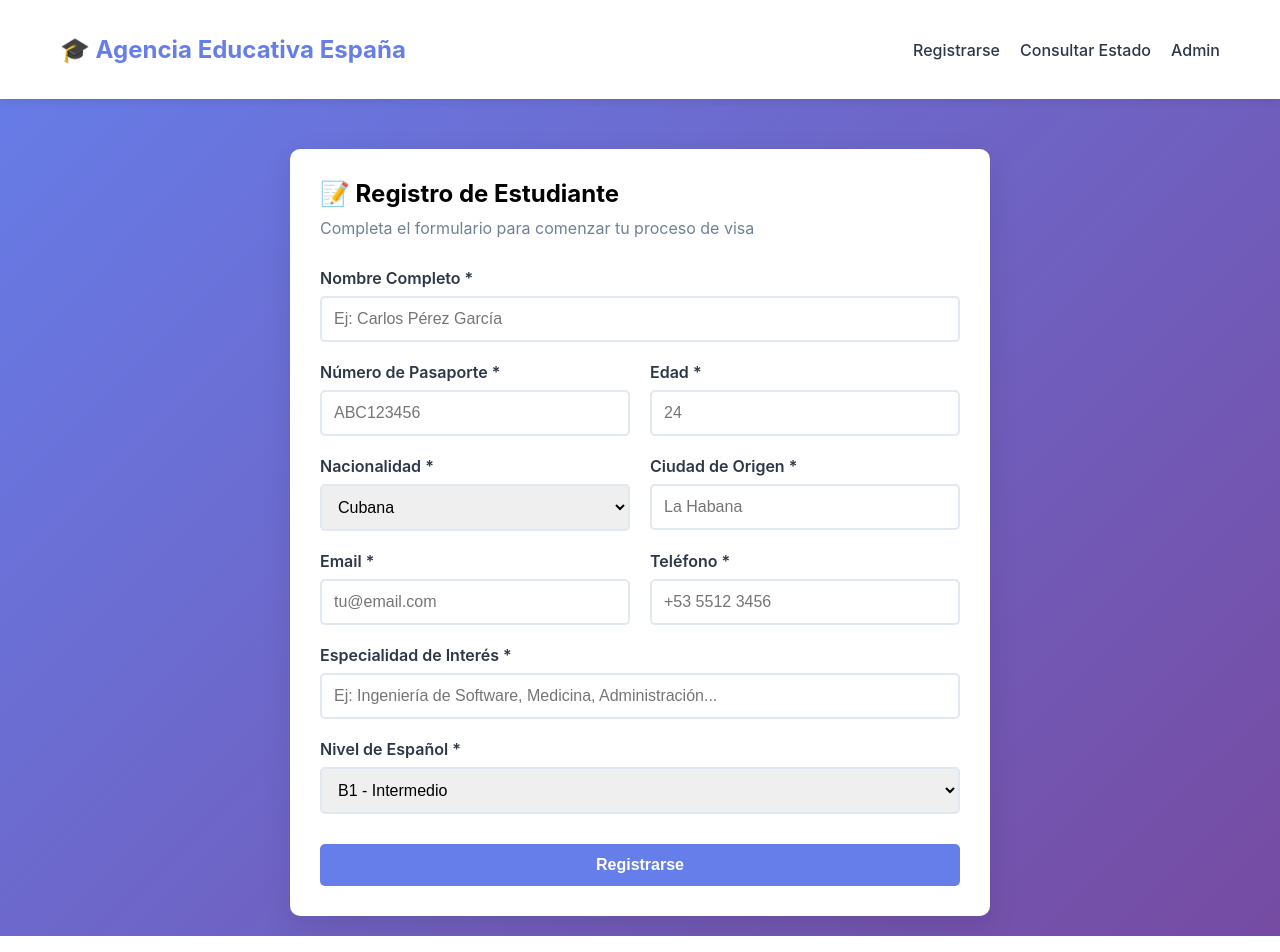
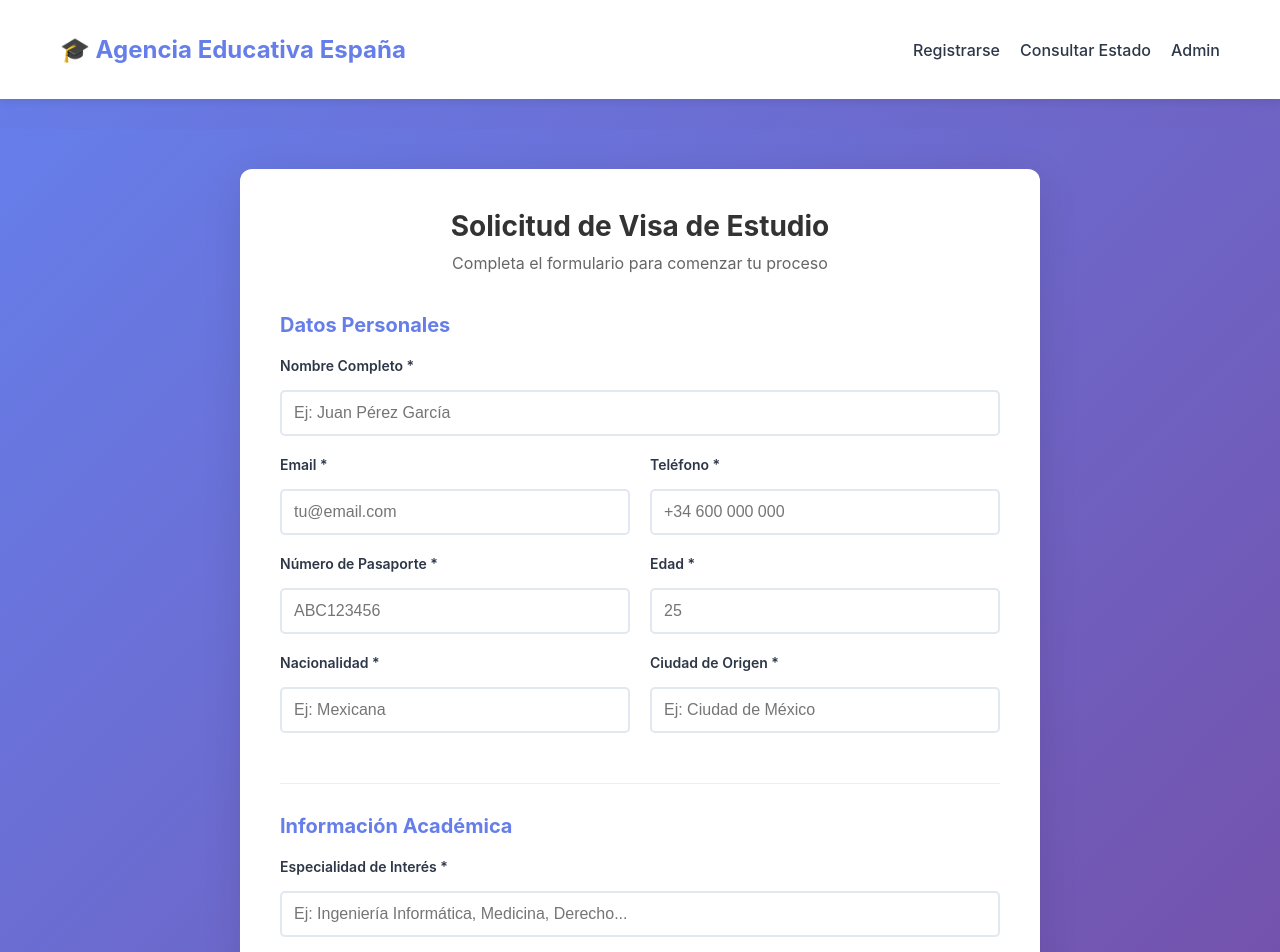
Before and after one commit to u3969595173-spec/bot-visas-web-Marca-como-Private, a React (Vite) app in the folder frontend/: page /registro in a window 1280 px wide. Shown: the top 952 px of the page. Built offline with nearby package versions, Linux system fonts and the light colour scheme.

Commit message:
Add student registration form with backend endpoint

```diff
--- /dev/null
+++ b/frontend/src/components/RegistroEstudiante.css
@@ -0,0 +1,244 @@
+.registro-container {
+  min-height: 100vh;
+  background: linear-gradient(135deg, #667eea 0%, #764ba2 100%);
+  padding: 40px 20px;
+  display: flex;
+  justify-content: center;
+  align-items: center;
+}
+
+.registro-card {
+  background: white;
+  border-radius: 12px;
+  box-shadow: 0 10px 40px rgba(0, 0, 0, 0.1);
+  max-width: 800px;
+  width: 100%;
+  padding: 40px;
+  animation: slideUp 0.4s ease-out;
+}
+
+@keyframes slideUp {
+  from {
+    opacity: 0;
+    transform: translateY(20px);
+  }
+  to {
+    opacity: 1;
+    transform: translateY(0);
+  }
+}
+
+.registro-header {
+  text-align: center;
+  margin-bottom: 40px;
+}
+
+.registro-header h1 {
+  color: #333;
+  font-size: 28px;
+  margin-bottom: 10px;
+}
+
+.registro-header p {
+  color: #666;
+  font-size: 16px;
+}
+
+.registro-form {
+  display: flex;
+  flex-direction: column;
+  gap: 30px;
+}
+
+.form-section {
+  border-bottom: 1px solid #eee;
+  padding-bottom: 30px;
+}
+
+.form-section:last-of-type {
+  border-bottom: none;
+}
+
+.form-section h3 {
+  color: #667eea;
+  font-size: 20px;
+  margin-bottom: 20px;
+}
+
+.form-group {
+  display: flex;
+  flex-direction: column;
+  gap: 8px;
+}
+
+.form-group label {
+  color: #333;
+  font-weight: 600;
+  font-size: 14px;
+}
+
+.form-group input,
+.form-group select {
+  padding: 12px 16px;
+  border: 2px solid #e0e0e0;
+  border-radius: 8px;
+  font-size: 15px;
+  transition: all 0.3s ease;
+}
+
+.form-group input:focus,
+.form-group select:focus {
+  outline: none;
+  border-color: #667eea;
+  box-shadow: 0 0 0 3px rgba(102, 126, 234, 0.1);
+}
+
+.form-row {
+  display: grid;
+  grid-template-columns: 1fr 1fr;
+  gap: 20px;
+}
+
+.error-message {
+  background: #fee;
+  border: 1px solid #fcc;
+  color: #c33;
+  padding: 12px 16px;
+  border-radius: 8px;
+  display: flex;
+  align-items: center;
+  gap: 10px;
+}
+
+.error-icon {
+  font-size: 20px;
+}
+
+.submit-button {
+  background: linear-gradient(135deg, #667eea 0%, #764ba2 100%);
+  color: white;
+  border: none;
+  padding: 16px 32px;
+  border-radius: 8px;
+  font-size: 16px;
+  font-weight: 600;
+  cursor: pointer;
+  transition: all 0.3s ease;
+  margin-top: 10px;
+}
+
+.submit-button:hover:not(:disabled) {
+  transform: translateY(-2px);
+  box-shadow: 0 8px 20px rgba(102, 126, 234, 0.3);
+}
+
+.submit-button:disabled {
+  opacity: 0.6;
+  cursor: not-allowed;
+}
+
+.form-footer {
+  text-align: center;
+  color: #666;
+  font-size: 14px;
+  margin-top: 10px;
+}
+
+.form-footer a {
+  color: #667eea;
+  text-decoration: none;
+  font-weight: 600;
+}
+
+.form-footer a:hover {
+  text-decoration: underline;
+}
+
+/* Success screen */
+.registro-success {
+  min-height: 100vh;
+  background: linear-gradient(135deg, #667eea 0%, #764ba2 100%);
+  display: flex;
+  justify-content: center;
+  align-items: center;
+  padding: 20px;
+}
+
+.success-card {
+  background: white;
+  border-radius: 12px;
+  padding: 60px 40px;
+  text-align: center;
+  max-width: 500px;
+  animation: scaleIn 0.5s ease-out;
+}
+
+@keyframes scaleIn {
+  from {
+    opacity: 0;
+    transform: scale(0.8);
+  }
+  to {
+    opacity: 1;
+    transform: scale(1);
+  }
+}
+
+.success-icon {
+  width: 80px;
+  height: 80px;
+  background: linear-gradient(135deg, #667eea 0%, #764ba2 100%);
+  color: white;
+  border-radius: 50%;
+  display: flex;
+  align-items: center;
+  justify-content: center;
+  font-size: 48px;
+  margin: 0 auto 30px;
+  animation: checkmark 0.6s ease-out 0.3s both;
+}
+
+@keyframes checkmark {
+  0% {
+    transform: scale(0) rotate(-45deg);
+  }
+  50% {
+    transform: scale(1.2) rotate(0deg);
+  }
+  100% {
+    transform: scale(1) rotate(0deg);
+  }
+}
+
+.success-card h2 {
+  color: #333;
+  font-size: 28px;
+  margin-bottom: 15px;
+}
+
+.success-card p {
+  color: #666;
+  font-size: 16px;
+  margin-bottom: 10px;
+}
+
+.redirect-text {
+  color: #667eea;
+  font-weight: 600;
+  margin-top: 20px;
+}
+
+/* Responsive */
+@media (max-width: 768px) {
+  .registro-card {
+    padding: 30px 20px;
+  }
+
+  .form-row {
+    grid-template-columns: 1fr;
+  }
+
+  .registro-header h1 {
+    font-size: 24px;
+  }
+}
--- a/frontend/src/components/RegistroEstudiante.jsx
+++ b/frontend/src/components/RegistroEstudiante.jsx
@@ -1,213 +1,98 @@
-import React, { useState } from 'react'
-import axios from 'axios'
+import React, { useState } from 'react';
+import axios from 'axios';
+import { useNavigate } from 'react-router-dom';
+import './RegistroEstudiante.css';
 
-function RegistroEstudiante({ onRegistro }) {
+const RegistroEstudiante = () => {
+  const navigate = useNavigate();
   const [formData, setFormData] = useState({
-    nombre_completo: '',
-    numero_pasaporte: '',
-    edad: '',
-    nacionalidad: 'Cubana',
-    ciudad_origen: '',
+    nombre: '',
     email: '',
     telefono: '',
-    especialidad_interes: '',
-    nivel_espanol: 'B1',
-  })
-
-  const [loading, setLoading] = useState(false)
-  const [error, setError] = useState('')
-  const [success, setSuccess] = useState(false)
-  const [estudianteId, setEstudianteId] = useState(null)
+    pasaporte: '',
+    edad: '',
+    nacionalidad: '',
+    ciudad_origen: '',
+    especialidad: '',
+    nivel_espanol: 'basico',
+    tipo_visa: 'estudiante'
+  });
+  const [loading, setLoading] = useState(false);
+  const [error, setError] = useState('');
+  const [success, setSuccess] = useState(false);
 
   const handleChange = (e) => {
-    setFormData({
-      ...formData,
-      [e.target.name]: e.target.value,
-    })
-  }
+    const { name, value } = e.target;
+    setFormData(prev => ({
+      ...prev,
+      [name]: value
+    }));
+  };
 
   const handleSubmit = async (e) => {
-    e.preventDefault()
-    setLoading(true)
-    setError('')
+    e.preventDefault();
+    setLoading(true);
+    setError('');
 
     try {
-      const response = await axios.post('/api/estudiantes', {
-        ...formData,
-        edad: parseInt(formData.edad),
-      })
+      const apiUrl = import.meta.env.VITE_API_URL || 'http://localhost:8000';
+      const response = await axios.post(`${apiUrl}/api/estudiantes`, formData);
 
-      setSuccess(true)
-      setEstudianteId(response.data.id)
-      setFormData({
-        nombre_completo: '',
-        numero_pasaporte: '',
-        edad: '',
-        nacionalidad: 'Cubana',
-        ciudad_origen: '',
-        email: '',
-        telefono: '',
-        especialidad_interes: '',
-        nivel_espanol: 'B1',
-      })
+      setSuccess(true);
+      setTimeout(() => {
+        navigate('/login-estudiante');
+      }, 2000);
     } catch (err) {
-      setError(
-        err.response?.data?.detail || 'Error al registrar. Intenta de nuevo.'
-      )
+      setError(err.response?.data?.detail || 'Error al registrar estudiante');
     } finally {
-      setLoading(false)
+      setLoading(false);
     }
-  }
+  };
 
   if (success) {
-    // Llamar callback si existe
-    if (onRegistro) {
-      onRegistro(estudianteId)
+    return (
+      <div className="registro-success">
+        <div className="success-card">
+          <div className="success-icon">✓</div>
+          <h2>¡Registro Exitoso!</h2>
+          <p>Tu solicitud ha sido recibida. Revisa tu email para instrucciones.</p>
+          <p className="redirect-text">Redirigiendo al login...</p>
+        </div>
+      </div>
+    );
   }
 
   return (
-      <div className="container">
-        <div className="card" style={{ maxWidth: '600px', margin: '0 auto' }}>
-          <div style={{ textAlign: 'center' }}>
-            <div style={{ fontSize: '64px', marginBottom: '20px' }}>✅</div>
-            <h2 style={{ color: '#48bb78', marginBottom: '20px' }}>
-              ¡Registro Exitoso!
-            </h2>
-            <p style={{ marginBottom: '20px', fontSize: '18px' }}>
-              Tu solicitud ha sido recibida correctamente.
-            </p>
-            <div
-              style={{
-                background: '#f7fafc',
-                padding: '20px',
-                borderRadius: '5px',
-                marginBottom: '20px',
-              }}
-            >
-              <p style={{ marginBottom: '10px' }}>
-                <strong>Tu ID de seguimiento:</strong>
-              </p>
-              <p style={{ fontSize: '32px', fontWeight: 'bold', color: '#667eea' }}>
-                #{estudianteId}
-              </p>
-              <p style={{ fontSize: '14px', color: '#718096', marginTop: '10px' }}>
-                Guarda este número para consultar tu estado
-              </p>
+    <div className="registro-container">
+      <div className="registro-card">
+        <div className="registro-header">
+          <h1>Solicitud de Visa de Estudio</h1>
+          <p>Completa el formulario para comenzar tu proceso</p>
         </div>
-            <p style={{ marginBottom: '30px' }}>
-              Recibirás un email de confirmación pronto. Nuestro equipo revisará
-              tu perfil y te contactaremos en las próximas 24-48 horas.
-            </p>
-            <button
-              className="btn btn-primary"
-              onClick={() => window.location.href = '/estudiante/dashboard'}
-              style={{ marginBottom: '10px', width: '100%' }}
-            >
-              Ir a Mi Portal
-            </button>
-            <button
-              className="btn"
-              onClick={() => {
-                setSuccess(false)
-                setEstudianteId(null)
-              }}
-              style={{ width: '100%', background: 'white', color: '#667eea', border: '2px solid #667eea' }}
-            >
-              Registrar Otro Estudiante
-            </button>
-          </div>
-        </div>
-      </div>
-    )
-  }
 
-  return (
-    <div className="container">
-      <div className="card" style={{ maxWidth: '700px', margin: '0 auto' }}>
-        <h2 style={{ marginBottom: '10px' }}>📝 Registro de Estudiante</h2>
-        <p style={{ color: '#718096', marginBottom: '30px' }}>
-          Completa el formulario para comenzar tu proceso de visa
-        </p>
+        <form onSubmit={handleSubmit} className="registro-form">
+          <div className="form-section">
+            <h3>Datos Personales</h3>
 
-        {error && <div className="error">{error}</div>}
-
-        <form onSubmit={handleSubmit}>
             <div className="form-group">
-            <label>Nombre Completo *</label>
+              <label htmlFor="nombre">Nombre Completo *</label>
               <input
                 type="text"
-              name="nombre_completo"
-              value={formData.nombre_completo}
+                id="nombre"
+                name="nombre"
+                value={formData.nombre}
                 onChange={handleChange}
                 required
-              placeholder="Ej: Carlos Pérez García"
+                placeholder="Ej: Juan Pérez García"
               />
             </div>
 
-          <div style={{ display: 'grid', gridTemplateColumns: '1fr 1fr', gap: '20px' }}>
+            <div className="form-row">
               <div className="form-group">
-              <label>Número de Pasaporte *</label>
-              <input
-                type="text"
-                name="numero_pasaporte"
-                value={formData.numero_pasaporte}
-                onChange={handleChange}
-                required
-                placeholder="ABC123456"
-              />
-            </div>
-
-            <div className="form-group">
-              <label>Edad *</label>
-              <input
-                type="number"
-                name="edad"
-                value={formData.edad}
-                onChange={handleChange}
-                required
-                min="18"
-                max="65"
-                placeholder="24"
-              />
-            </div>
-          </div>
-
-          <div style={{ display: 'grid', gridTemplateColumns: '1fr 1fr', gap: '20px' }}>
-            <div className="form-group">
-              <label>Nacionalidad *</label>
-              <select
-                name="nacionalidad"
-                value={formData.nacionalidad}
-                onChange={handleChange}
-                required
-              >
-                <option value="Cubana">Cubana</option>
-                <option value="Mexicana">Mexicana</option>
-                <option value="Colombiana">Colombiana</option>
-                <option value="Argentina">Argentina</option>
-                <option value="Venezolana">Venezolana</option>
-                <option value="Otra">Otra</option>
-              </select>
-            </div>
-
-            <div className="form-group">
-              <label>Ciudad de Origen *</label>
-              <input
-                type="text"
-                name="ciudad_origen"
-                value={formData.ciudad_origen}
-                onChange={handleChange}
-                required
-                placeholder="La Habana"
-              />
-            </div>
-          </div>
-
-          <div style={{ display: 'grid', gridTemplateColumns: '1fr 1fr', gap: '20px' }}>
-            <div className="form-group">
-              <label>Email *</label>
+                <label htmlFor="email">Email *</label>
                 <input
                   type="email"
+                  id="email"
                   name="email"
                   value={formData.email}
                   onChange={handleChange}
@@ -217,60 +102,150 @@ function RegistroEstudiante({ onRegistro }) {
               </div>
 
               <div className="form-group">
-              <label>Teléfono *</label>
+                <label htmlFor="telefono">Teléfono *</label>
                 <input
                   type="tel"
+                  id="telefono"
                   name="telefono"
                   value={formData.telefono}
                   onChange={handleChange}
                   required
-                placeholder="+53 5512 3456"
+                  placeholder="+34 600 000 000"
                 />
               </div>
             </div>
 
+            <div className="form-row">
               <div className="form-group">
-            <label>Especialidad de Interés *</label>
+                <label htmlFor="pasaporte">Número de Pasaporte *</label>
                 <input
                   type="text"
-              name="especialidad_interes"
-              value={formData.especialidad_interes}
+                  id="pasaporte"
+                  name="pasaporte"
+                  value={formData.pasaporte}
                   onChange={handleChange}
                   required
-              placeholder="Ej: Ingeniería de Software, Medicina, Administración..."
+                  placeholder="ABC123456"
                 />
               </div>
 
               <div className="form-group">
-            <label>Nivel de Español *</label>
+                <label htmlFor="edad">Edad *</label>
+                <input
+                  type="number"
+                  id="edad"
+                  name="edad"
+                  value={formData.edad}
+                  onChange={handleChange}
+                  required
+                  min="18"
+                  max="99"
+                  placeholder="25"
+                />
+              </div>
+            </div>
+
+            <div className="form-row">
+              <div className="form-group">
+                <label htmlFor="nacionalidad">Nacionalidad *</label>
+                <input
+                  type="text"
+                  id="nacionalidad"
+                  name="nacionalidad"
+                  value={formData.nacionalidad}
+                  onChange={handleChange}
+                  required
+                  placeholder="Ej: Mexicana"
+                />
+              </div>
+
+              <div className="form-group">
+                <label htmlFor="ciudad_origen">Ciudad de Origen *</label>
+                <input
+                  type="text"
+                  id="ciudad_origen"
+                  name="ciudad_origen"
+                  value={formData.ciudad_origen}
+                  onChange={handleChange}
+                  required
+                  placeholder="Ej: Ciudad de México"
+                />
+              </div>
+            </div>
+          </div>
+
+          <div className="form-section">
+            <h3>Información Académica</h3>
+
+            <div className="form-group">
+              <label htmlFor="especialidad">Especialidad de Interés *</label>
+              <input
+                type="text"
+                id="especialidad"
+                name="especialidad"
+                value={formData.especialidad}
+                onChange={handleChange}
+                required
+                placeholder="Ej: Ingeniería Informática, Medicina, Derecho..."
+              />
+            </div>
+
+            <div className="form-row">
+              <div className="form-group">
+                <label htmlFor="nivel_espanol">Nivel de Español *</label>
                 <select
+                  id="nivel_espanol"
                   name="nivel_espanol"
                   value={formData.nivel_espanol}
                   onChange={handleChange}
                   required
                 >
-              <option value="Nativo">Nativo</option>
-              <option value="C2">C2 - Dominio</option>
-              <option value="C1">C1 - Avanzado</option>
-              <option value="B2">B2 - Intermedio Alto</option>
-              <option value="B1">B1 - Intermedio</option>
-              <option value="A2">A2 - Básico Alto</option>
-              <option value="A1">A1 - Principiante</option>
+                  <option value="basico">Básico (A1-A2)</option>
+                  <option value="intermedio">Intermedio (B1-B2)</option>
+                  <option value="avanzado">Avanzado (C1-C2)</option>
+                  <option value="nativo">Nativo</option>
                 </select>
               </div>
 
+              <div className="form-group">
+                <label htmlFor="tipo_visa">Tipo de Visa *</label>
+                <select
+                  id="tipo_visa"
+                  name="tipo_visa"
+                  value={formData.tipo_visa}
+                  onChange={handleChange}
+                  required
+                >
+                  <option value="estudiante">Estudiante (Grado/Máster)</option>
+                  <option value="idiomas">Curso de Idiomas</option>
+                  <option value="doctorado">Doctorado/Investigación</option>
+                </select>
+              </div>
+            </div>
+          </div>
+
+          {error && (
+            <div className="error-message">
+              <span className="error-icon">⚠</span>
+              {error}
+            </div>
+          )}
+
           <button
             type="submit"
-            className="btn btn-primary"
+            className="submit-button"
             disabled={loading}
-            style={{ width: '100%', marginTop: '10px' }}
           >
-            {loading ? 'Registrando...' : 'Registrarse'}
+            {loading ? 'Enviando...' : 'Enviar Solicitud'}
           </button>
+
+          <p className="form-footer">
+            ¿Ya tienes cuenta? <a href="/login-estudiante">Inicia sesión aquí</a>
+          </p>
         </form>
       </div>
     </div>
-  )
-}
+  );
+};
 
-export default RegistroEstudiante
+export default RegistroEstudiante;
```
Also changed, not shown: 1 other file (tests, documents, lock files or other folders). Lines whose indentation alone changed are shown as unchanged.
